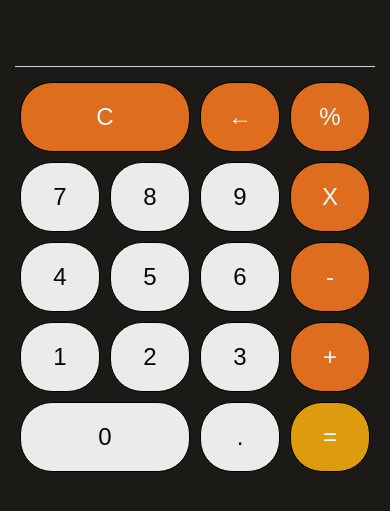
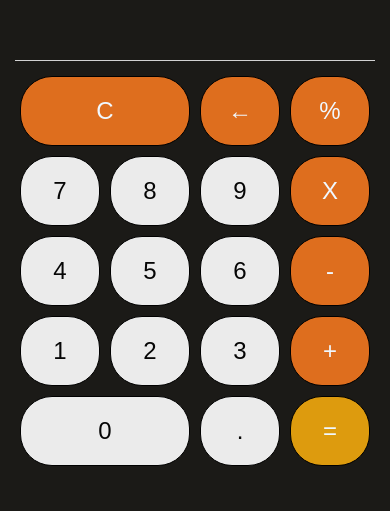
Before and after one commit to martinimbastari/Calculadora, a plain HTML site: page index.html in a window 390 px wide. Shown: the part 363-874 px from the top of the page. After the commit the page ends 844 px from the top, so only its background shows below. Drawn offline with Linux system fonts and the light colour scheme.

Commit message:
modifique los estilos en mobile .4

```diff
--- a/index.css
+++ b/index.css
@@ -100,11 +100,10 @@ button:focus {
     }
 
     .calculadora {
-        margin-top: 80px;
     grid-template-columns: repeat(4, 90px);
-    grid-template-rows: 400px repeat(5, 80px) ;
+    grid-template-rows: 350px repeat(5, 80px) ;
     justify-content: center;
-    height: 100vh;
+    height: 80vh;
     width: 100%;
     background-color: rgba(0, 0, 0, 0);
     border-radius: 0px;
```
